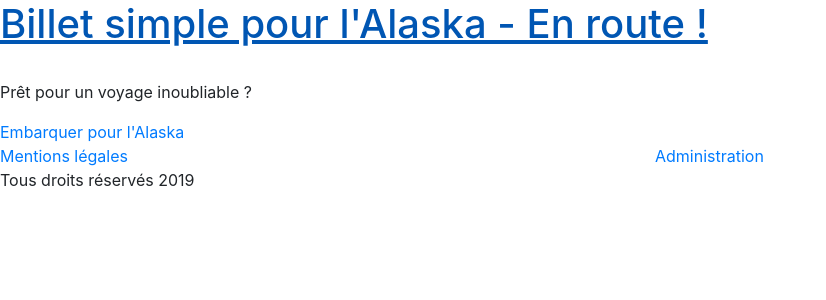
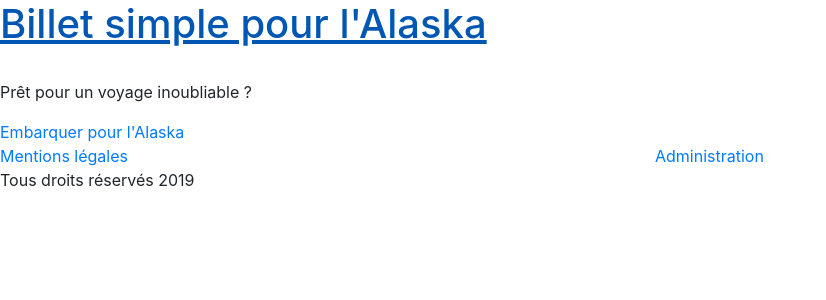
Before and after one commit to CeciJ/p4_blog_DWJ, a PHP site: page /frontend/view/homepageView.php in a window 1280 px wide. Shown: the top 300 px of the page, without its empty margins (0-826 px from the left). Run offline with PHP 8.4, Linux system fonts and the light colour scheme; a stand-in replaces the project's code that opens the database connection; some libraries are stand-ins or nearby versions.

Commit message:
Change in homepage title

```diff
--- a/frontend/view/homepageView.php
+++ b/frontend/view/homepageView.php
@@ -4,7 +4,7 @@
 
 <div class="sectionHomepage">
 
-    <h1 id="bigTitle" class="animate-pop-in"><a href="<?php echo HOST; ?>home">Billet simple pour l'Alaska - En route !</a></h1>
+    <h1 id="bigTitle" class="animate-pop-in"><a href="<?php echo HOST; ?>home">Billet simple pour l'Alaska</a></h1>
 
     <br><p id="introWelcome" class="animate-pop-in">Prêt pour un voyage inoubliable ?</p>
 
```
